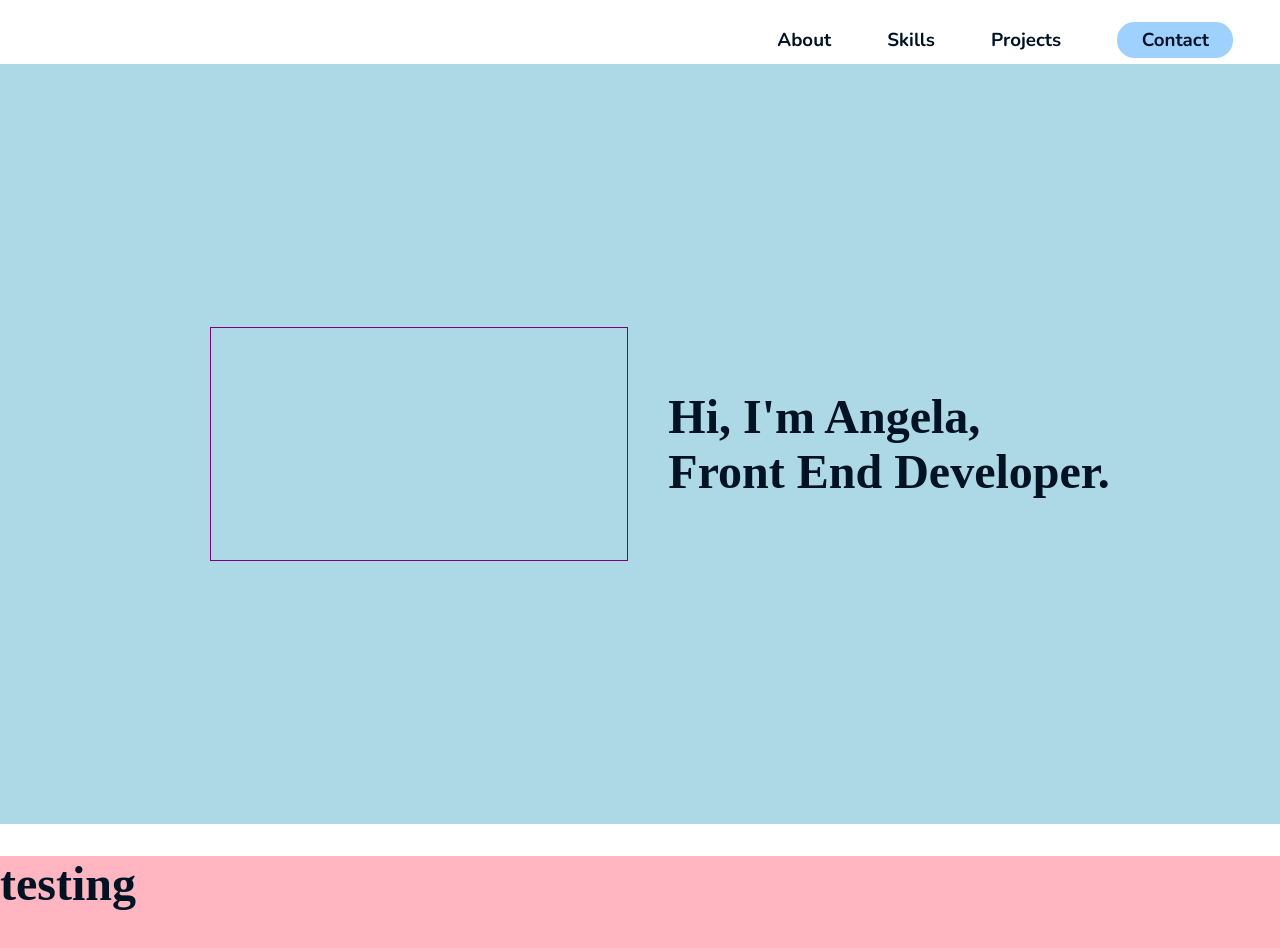
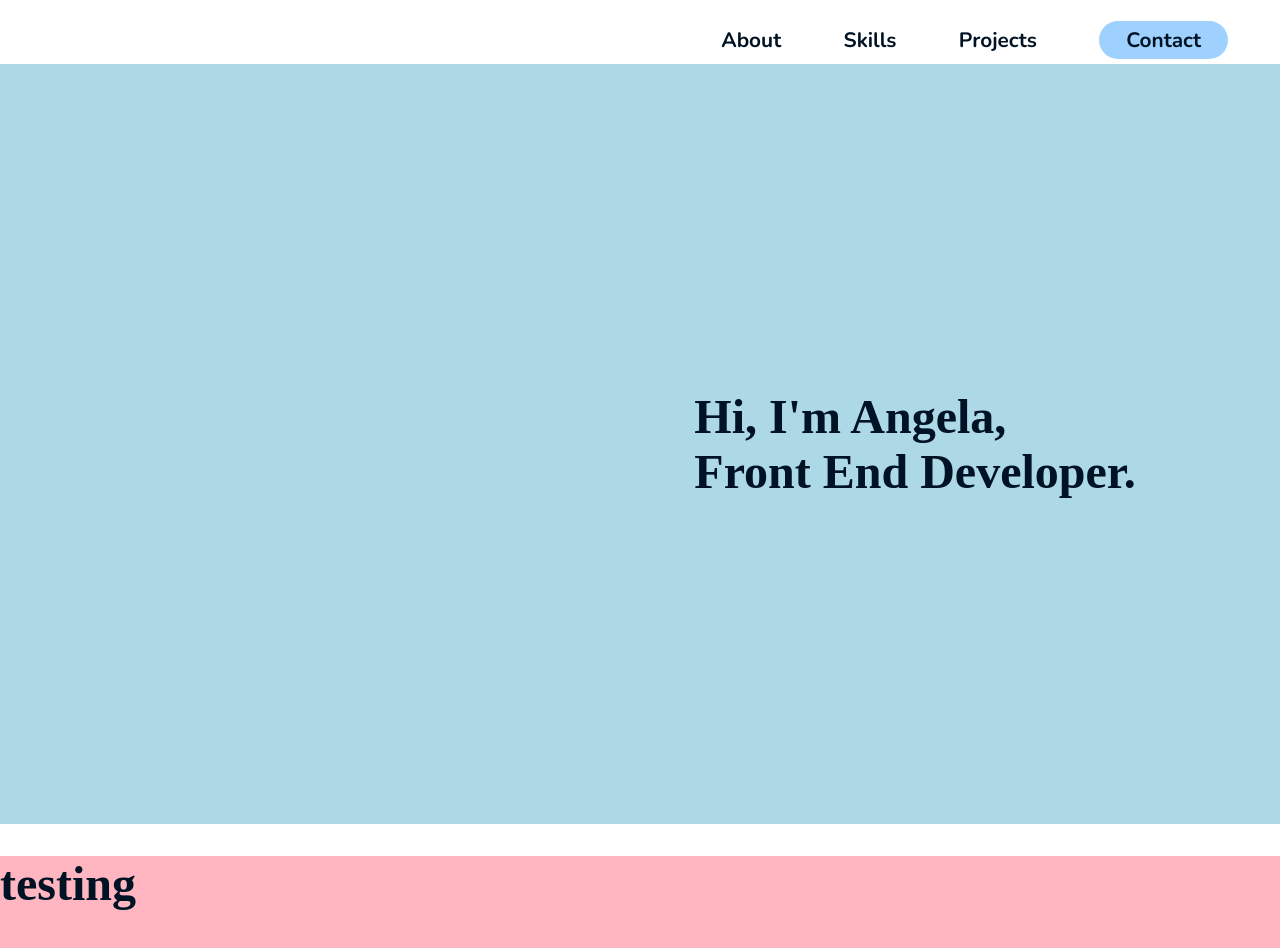
Before and after one commit to ang-riv/portfolio, a React (Create React App) app: page / in a window 1280 px wide. Shown: the top 948 px of the page. Built offline with nearby package versions, Linux system fonts and the light colour scheme; some icons are missing; a web font is replaced by a local one.

Commit message:
Added IntroSection puzzle placement

```diff
--- a/src/Icons.js
+++ b/src/Icons.js
@@ -3,6 +3,27 @@ import { Icon } from "@iconify/react";
 export function PuzzlePiece() {
   return (
     <>
+      <Icon
+        icon="ooui:puzzle-rtl"
+        style={{
+          color: "#f2e589",
+          height: "13em",
+          width: "13em",
+          transform: "rotate(180deg)",
+          marginLeft: "1.3em",
+        }}
+      />
+
+      <Icon
+        icon="ooui:puzzle-rtl"
+        style={{
+          color: "#f2e589",
+          height: "13em",
+          width: "13em",
+          transform: "rotate(-90deg)",
+          marginBottom: "-1.3em",
+        }}
+      />
       <Icon
         icon="ooui:puzzle-rtl"
         style={{
--- a/src/IntroSection.js
+++ b/src/IntroSection.js
@@ -10,7 +10,7 @@ const IntroSection = React.forwardRef((props, ref) => {
   };
   return (
     <section ref={ref} style={containerStyle}>
-      <figure style={{ border: "1px solid purple" }}>
+      <figure style={{ height: "443px", width: "470px" }}>
         <PuzzlePiece />
       </figure>
       <h1>
--- a/src/Navigation.js
+++ b/src/Navigation.js
@@ -25,7 +25,7 @@ const Navigation = ({ aboutRef, skillsRef, projectsRef, contactRef }) => {
   const linkStyles = {
     marginRight: "3em",
     fontWeight: "bolder",
-    fontSize: "1.17em",
+    fontSize: "1.3em",
     "list-style-type": "none",
   };
 
@@ -35,7 +35,7 @@ const Navigation = ({ aboutRef, skillsRef, projectsRef, contactRef }) => {
     padding: "0.25em 1.3em",
     borderRadius: "0.938em",
     fontWeight: "bolder",
-    fontSize: "1.17em",
+    fontSize: "1.3em",
     "list-style-type": "none",
   };
 
--- a/src/style.css
+++ b/src/style.css
@@ -30,4 +30,6 @@ a {
   width: 3em;
 }
 
+/** keyframes (maybe) **/
+
 /** media queries **/
```
